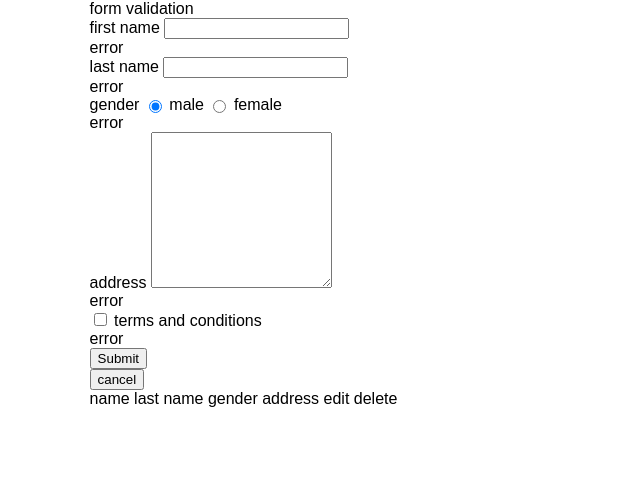
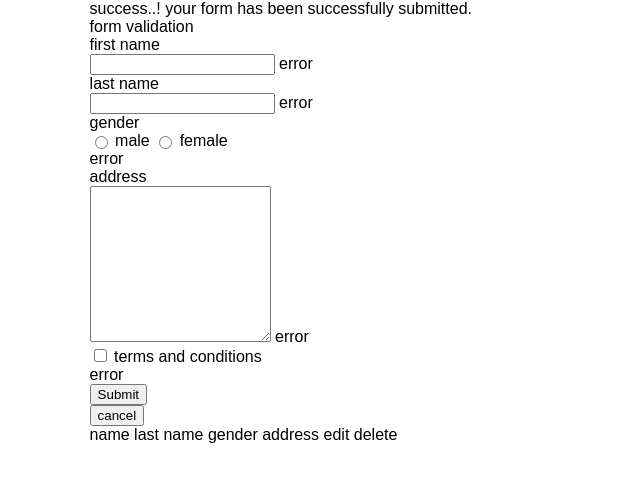
Before and after one commit to ahsanaaxioned/form-validation, a plain HTML site: page index.html in a window 1280 px wide. Shown: the whole page, without its empty margins (0-640 px from the left). Drawn offline with Linux system fonts and the light colour scheme.

Commit message:
html corrected

```diff
--- a/index.html
+++ b/index.html
@@ -22,53 +22,60 @@
     <main>
       <section class="form-section">
         <div class="wrapper">
+          <div class="success">
+            <p><span>success..!</span> your form has been successfully submitted.</p>
+          </div>
           <h1>form validation</h1>
           <form action="#FIXME" method="post" name="form">
             <div class="input-group">
               <div class="input-content">
                 <label>first name</label>
-                <input type="text" class="first-name">
+                <div class="input-control">
+                  <input type="text" class="first-name input">
+                  <span class="text-errro firstName">error</span>
                 </div>
-              <div class="error-msg">
-                <span class="text-errro firstName">error</span>
               </div>
               <div class="input-content">
                 <label>last name</label>
-                <input type="text" class="last-name">
-              </div>
-              <div class="error-msg">
+                <div class="input-control">
+                  <input type="text" class="last-name input">
                   <span class="text-errro lastName">error</span>
                 </div>
-              <div class="input-content">
+              </div>
+              <div class="input-content radio">
                 <label>gender</label>
-                <input type="radio" name=gender class="male" value="male" checked>
+                <div class="input-control">
+                  <div class="radio-control">
+                    <input type="radio" name=gender class="male " value="male">
                     <label>male</label>
-                <input type="radio" name=gender class="male" value="female">
+                    <input type="radio" name=gender class="female " value="female">
                     <label>female</label>
                   </div>
                   <div class="error-msg">
                     <span class="text-errro gender-error">error</span>
                   </div>
+                </div>
+              </div>
               <div class="input-content">
                 <label>address</label>
-                <textarea name="text" rows="10"></textarea>
-              </div>
-              <div class="error-msg">
+                <div class="input-control">
+                  <textarea name="text" rows="10" class="text-area input"></textarea>
                   <span class="text-errro address-error">error</span>
                 </div>
+              </div>
               <div class="input-content checkbox">
-                <input type="checkbox" name="check" id="checked">
+                <input type="checkbox" name="check" class="checked">
                 <label>terms and conditions</label>
               </div>
               <div class="error-msg">
                 <span class="text-errro checkbox-error">error</span>
               </div>
-              <div class="input-content input-btn">
+              <div class="input-btn">
                 <div class="submit-btn">
-                  <input type="submit" name="submit" class="submit">
+                  <input type="submit" name="submit" class=" sub-btn submit">
                 </div>
                 <div class="cancel-btn">
-                  <input type="submit" name="cancel" class="cancel" value="cancel">
+                  <input type="submit" name="cancel" class="sub-btn cancel" value="cancel">
                 </div>
               </div>
             </div>
```
Lines whose indentation alone changed are shown as unchanged.
